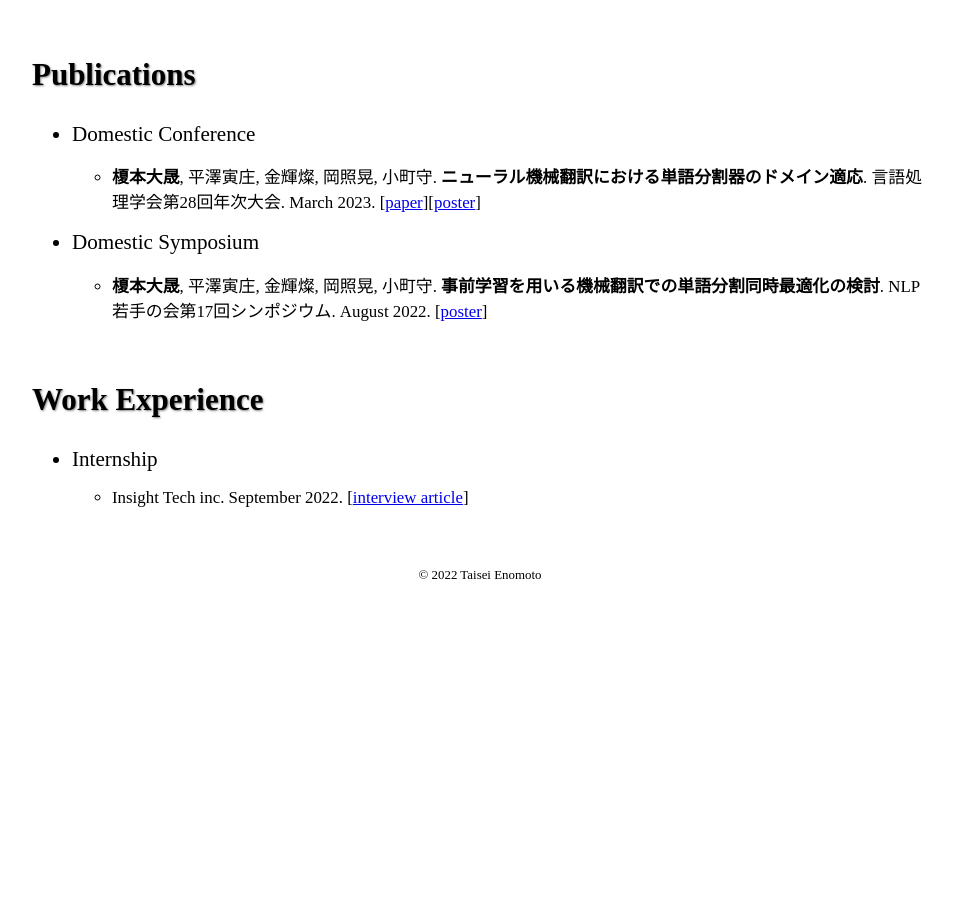
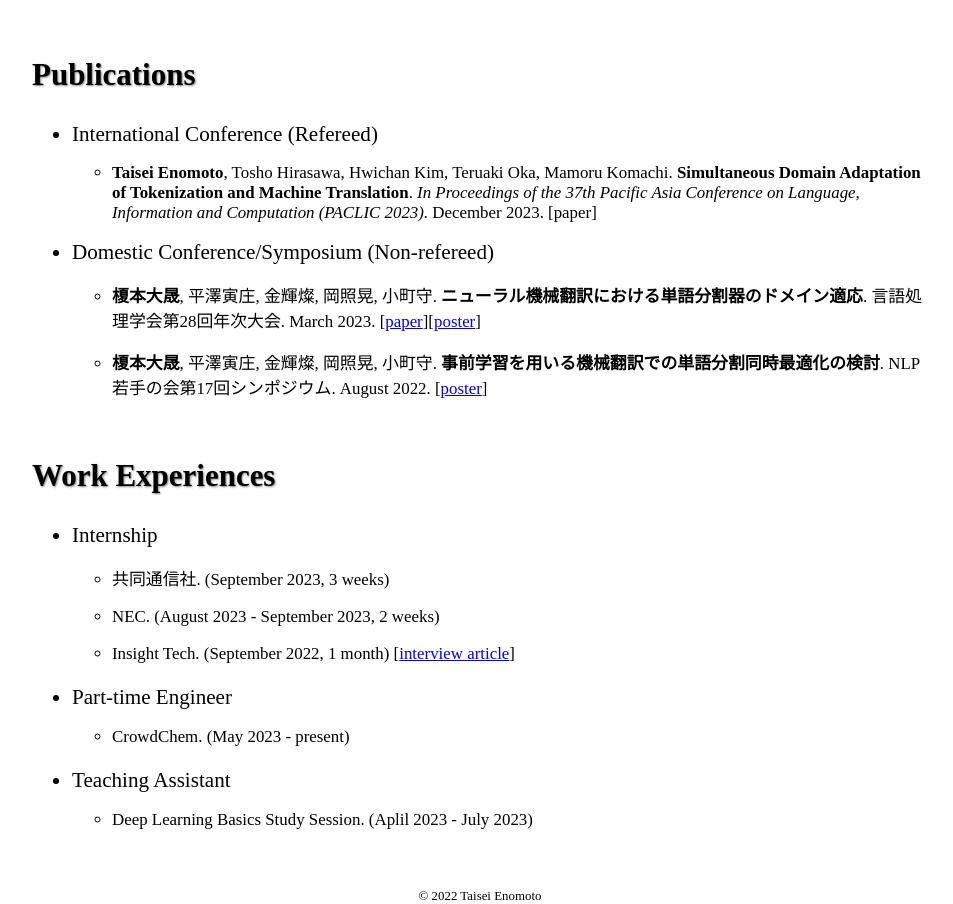
Before and after one commit to enomooon/taisei-enomoto, a plain HTML site: page index.html in a window 1280 px wide. Shown: the part 1147-2051 px from the top of the page, without its empty margins (160-1113 px from the left). Before the commit the page ends 1730 px from the top, so only its background shows below. Drawn offline with Linux system fonts and the light colour scheme.

Commit message:
add info about publication and work

```diff
--- a/index.html
+++ b/index.html
@@ -4,7 +4,7 @@
         <meta charset = "utf-8">
         <link rel="stylesheet" href="style.css">
         <meta name="viewport" content="width=device-width, initial-scale=1.0">
-        <meta name="description" content="Taisei Enomoto is a 4th year bachelor's student at Tokyo Metropolitan University and a member of Komachi lab.">
+        <meta name="description" content="Taisei Enomoto is a first year master's student at Tokyo Metropolitan University and a member of Komachi lab.">
         <meta name="keywords" content="榎本大晟,えのもとたいせい,Taisei Enomoto,taisei enomoto" />
         <meta name="google-site-verification" content="fFdsufFCqFroXXhiR89aSkIuaft2zSkDKo_7eJshaLU" />
         <title>Taisei Enomoto / 榎本 大晟</title>
@@ -60,23 +60,42 @@
         <div class="sub-content">
             <h2 class="sub-title">Publications</h2>
             <ul class="sub-text">
-                <li>Domestic Conference</li>
+                <li>International Conference (Refereed)</li>
+                <ul class="sub-sub-text">
+                    <li><span style="font-weight:bold">Taisei Enomoto</span>, Tosho Hirasawa, Hwichan Kim, Teruaki Oka, Mamoru Komachi.  <span style="font-weight:bold">Simultaneous Domain Adaptation of Tokenization and Machine Translation</span>. <i>In Proceedings of the 37th Pacific Asia Conference on Language, Information and Computation (PACLIC 2023).</i> December 2023. [paper]</li>
+                </ul>
+                <li>Domestic Conference/Symposium (Non-refereed)</li>
                 <ul class="sub-sub-text">
                     <li><span style="font-weight:bold">榎本大晟</span>, 平澤寅庄, 金輝燦, 岡照晃, 小町守.  <span style="font-weight:bold">ニューラル機械翻訳における単語分割器のドメイン適応</span>. 言語処理学会第28回年次大会. March 2023. [<a href="https://www.anlp.jp/proceedings/annual_meeting/2023/pdf_dir/P6-10.pdf">paper</a>][<a href="https://drive.google.com/file/d/1esltH6PSS2r1ZEgnICtEJ7b2kvqCWmER/view?usp=sharing">poster</a>]</li>
-                </ul>
-                <li>Domestic Symposium</li>
-                <ul class="sub-sub-text">
                     <li><span style="font-weight:bold">榎本大晟</span>, 平澤寅庄, 金輝燦, 岡照晃, 小町守.  <span style="font-weight:bold">事前学習を用いる機械翻訳での単語分割同時最適化の検討</span>. NLP若手の会第17回シンポジウム. August 2022. [<a href="https://drive.google.com/file/d/1OGInJUJRuamBGxk7BNBq2ayjs0S04NAW/view?usp=sharing">poster</a>]</li>
                 </ul>
             </ul>
         </div>
 
         <div class="sub-content">
-            <h2 class="sub-title">Work Experience</h2>
+            <h2 class="sub-title">Work Experiences</h2>
             <ul class="sub-text">
                 <li>Internship</li>
                 <ul class="sub-sub-text">
-                    <li>Insight Tech inc. September 2022. [<a href="https://insight-tech.co.jp/blog/221005">interview article</a>]</li>
+                    <li>共同通信社. (September 2023, 3 weeks)</li>
+                </ul>
+                <ul class="sub-sub-text">
+                    <li>NEC. (August 2023 - September 2023, 2 weeks)</li>
+                </ul>
+                <ul class="sub-sub-text">
+                    <li>Insight Tech. (September 2022, 1 month) [<a href="https://insight-tech.co.jp/blog/221005">interview article</a>]</li>
+                </ul>
+            </ul>
+            <ul class="sub-text">
+                <li>Part-time Engineer</li>
+                <ul class="sub-sub-text">
+                    <li>CrowdChem. (May 2023 - present)</li>
+                </ul>
+            </ul>
+            <ul class="sub-text">
+                <li>Teaching Assistant</li>
+                <ul class="sub-sub-text">
+                    <li>Deep Learning Basics Study Session. (Aplil 2023 - July 2023)</li>
                 </ul>
             </ul>
         </div>
```
